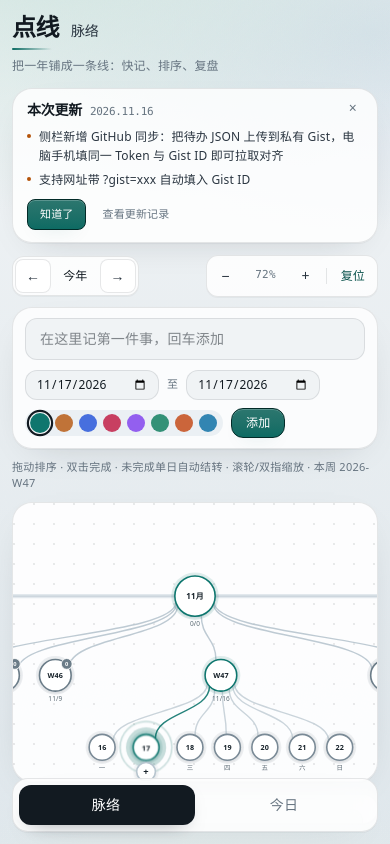
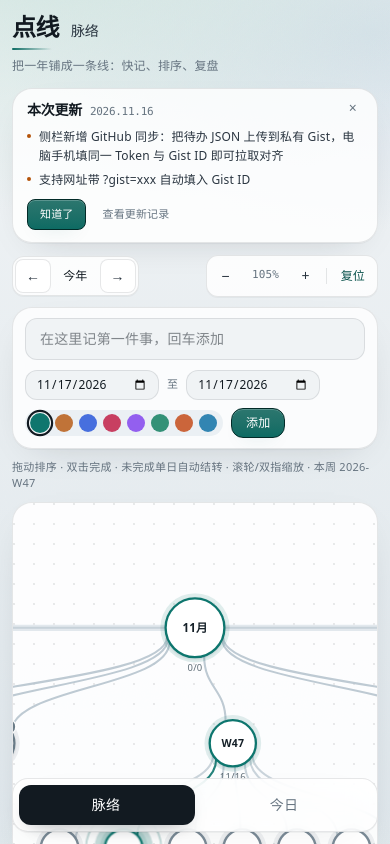
Before and after one commit to dujihaoStriver/Dotline, a Next.js app: page / in a window 390 px wide. Built offline with nearby package versions, Linux system fonts and the light colour scheme.

Commit message:
fix: mobile scroll for sidebar and larger default zoom

```diff
--- a/src/components/AppShell.tsx
+++ b/src/components/AppShell.tsx
@@ -38,7 +38,8 @@ export function AppShell({
     <div
       className={
         wide
-          ? "flex h-dvh max-h-dvh w-full flex-col overflow-hidden px-3 pb-[5rem] pt-3 sm:px-5"
+          ? // 手机可整页下滑看到侧栏导出；大屏仍锁视口做双栏
+            "flex min-h-dvh w-full flex-col overflow-y-auto px-3 pb-[5.5rem] pt-3 sm:px-5 lg:h-dvh lg:max-h-dvh lg:overflow-hidden"
           : "mx-auto flex min-h-full w-full max-w-3xl flex-col px-4 pb-28 pt-7 sm:px-6"
       }
     >
@@ -77,7 +78,9 @@ export function AppShell({
       </header>
 
       <main
-        className={`dx-fade-in min-h-0 ${wide ? "flex flex-1 flex-col" : "flex-1"}`}
+        className={`dx-fade-in min-h-0 ${
+          wide ? "flex flex-1 flex-col lg:min-h-0" : "flex-1"
+        }`}
       >
         <WhatsNew />
         {children}
--- a/src/components/TimelineTree.tsx
+++ b/src/components/TimelineTree.tsx
@@ -51,6 +51,12 @@ function clamp(n: number, min: number, max: number) {
   return Math.min(max, Math.max(min, n));
 }
 
+/** 手机默认放大一点，避免脉络显得过小 */
+function defaultViewScale() {
+  if (typeof window === "undefined") return 0.72;
+  return window.innerWidth < 1024 ? 1.05 : 0.72;
+}
+
 type Selection =
   | { type: "year" }
   | { type: "month"; monthKey: string }
@@ -177,12 +183,12 @@ export function TimelineTree({ initialYearKey }: { initialYearKey: string }) {
   const [doneFlashId, setDoneFlashId] = useState<string | null>(null);
   const doneFlashTimer = useRef<number | null>(null);
 
-  const [scale, setScale] = useState(0.72);
+  const [scale, setScale] = useState(() => defaultViewScale());
   const [pan, setPan] = useState({ x: 20, y: 20 });
   const viewportRef = useRef<HTMLDivElement>(null);
   const worldRef = useRef<SVGGElement>(null);
   /** Latest pan/scale for wheel zoom (avoids stale state / nested setState). */
-  const viewRef = useRef({ pan: { x: 20, y: 20 }, scale: 0.72 });
+  const viewRef = useRef({ pan: { x: 20, y: 20 }, scale: defaultViewScale() });
   /** Skip React re-render while dragging the canvas; write transform to DOM. */
   const panRaf = useRef<number | null>(null);
   const scaleUiRaf = useRef<number | null>(null);
@@ -292,7 +298,7 @@ export function TimelineTree({ initialYearKey }: { initialYearKey: string }) {
     months: Set<string>,
     weeks: Set<string>,
     monthKey: string,
-    s = 0.72,
+    s = defaultViewScale(),
     days: Set<string> = new Set(),
   ) {
     const monthX =
@@ -315,7 +321,7 @@ export function TimelineTree({ initialYearKey }: { initialYearKey: string }) {
     setExpandedMonths(months);
     setExpandedWeeks(weeks);
     setExpandedDays(days);
-    cameraToMonth(y, months, weeks, getMonthKey(now), 0.72, days);
+    cameraToMonth(y, months, weeks, getMonthKey(now), defaultViewScale(), days);
   }
 
   useEffect(() => {
@@ -331,7 +337,14 @@ export function TimelineTree({ initialYearKey }: { initialYearKey: string }) {
       setExpandedMonths(months);
       setExpandedWeeks(weeks);
       setExpandedDays(days);
-      cameraToMonth(yearKey, months, weeks, getMonthKey(now), 0.72, days);
+      cameraToMonth(
+        yearKey,
+        months,
+        weeks,
+        getMonthKey(now),
+        defaultViewScale(),
+        days,
+      );
     } else {
       const months = new Set([`${yearKey}-01`]);
       setExpandedMonths(months);
@@ -694,7 +707,7 @@ export function TimelineTree({ initialYearKey }: { initialYearKey: string }) {
     selection?.type === "month" ? monthRangeFromKey(selection.monthKey) : null;
 
   return (
-    <div className="flex min-h-0 flex-1 flex-col gap-2.5">
+    <div className="flex flex-1 flex-col gap-2.5 lg:min-h-0">
       <div className="flex shrink-0 flex-wrap items-center justify-between gap-2">
         <div className="dx-panel flex items-center gap-0.5 rounded-xl p-0.5">
           <button
@@ -824,14 +837,14 @@ export function TimelineTree({ initialYearKey }: { initialYearKey: string }) {
         {currentWeekKey ? ` · 本周 ${currentWeekKey}` : ""}
       </p>
 
-      <div className="grid min-h-0 flex-1 gap-3 lg:grid-cols-[minmax(0,1fr)_300px] xl:grid-cols-[minmax(0,1fr)_328px]">
+      <div className="grid gap-3 lg:min-h-0 lg:flex-1 lg:grid-cols-[minmax(0,1fr)_300px] xl:grid-cols-[minmax(0,1fr)_328px]">
         <div
           ref={viewportRef}
           onPointerDown={onPointerDown}
           onPointerMove={onPointerMove}
           onPointerUp={onPointerUp}
           onPointerCancel={onPointerUp}
-          className="dx-panel relative min-h-[280px] flex-1 cursor-grab overflow-hidden rounded-[var(--radius-panel)] active:cursor-grabbing touch-none lg:min-h-0"
+          className="dx-panel relative h-[48vh] min-h-[240px] max-h-[360px] shrink-0 cursor-grab overflow-hidden rounded-[var(--radius-panel)] active:cursor-grabbing touch-none sm:max-h-[420px] lg:h-auto lg:max-h-none lg:min-h-0 lg:flex-1"
           style={{
             touchAction: "none",
             backgroundColor: "color-mix(in oklab, var(--surface-solid) 90%, transparent)",
@@ -1392,7 +1405,7 @@ export function TimelineTree({ initialYearKey }: { initialYearKey: string }) {
           </svg>
         </div>
 
-        <aside className="dx-panel flex max-h-[42vh] flex-col gap-3 overflow-y-auto rounded-[var(--radius-panel)] p-3.5 lg:max-h-none">
+        <aside className="dx-panel flex flex-col gap-3 overflow-visible rounded-[var(--radius-panel)] p-3.5 lg:min-h-0 lg:overflow-y-auto">
           <div className="shrink-0 rounded-xl border border-[var(--line)] bg-[var(--chip)]/40 p-2.5">
             <GithubSyncControls
               variant="compact"
```
